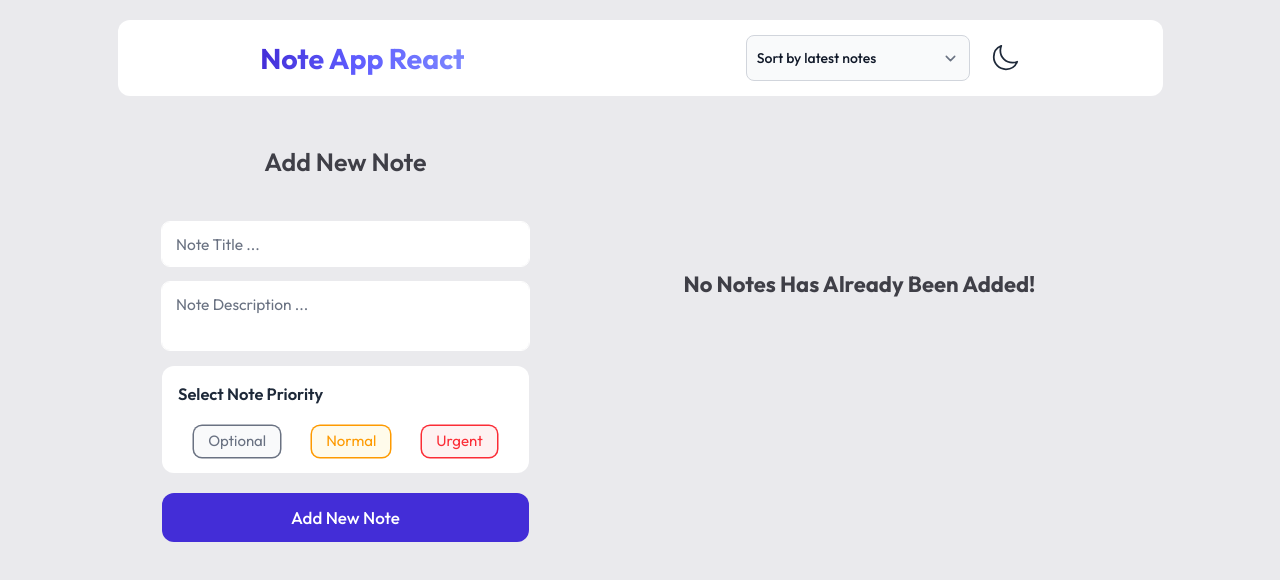
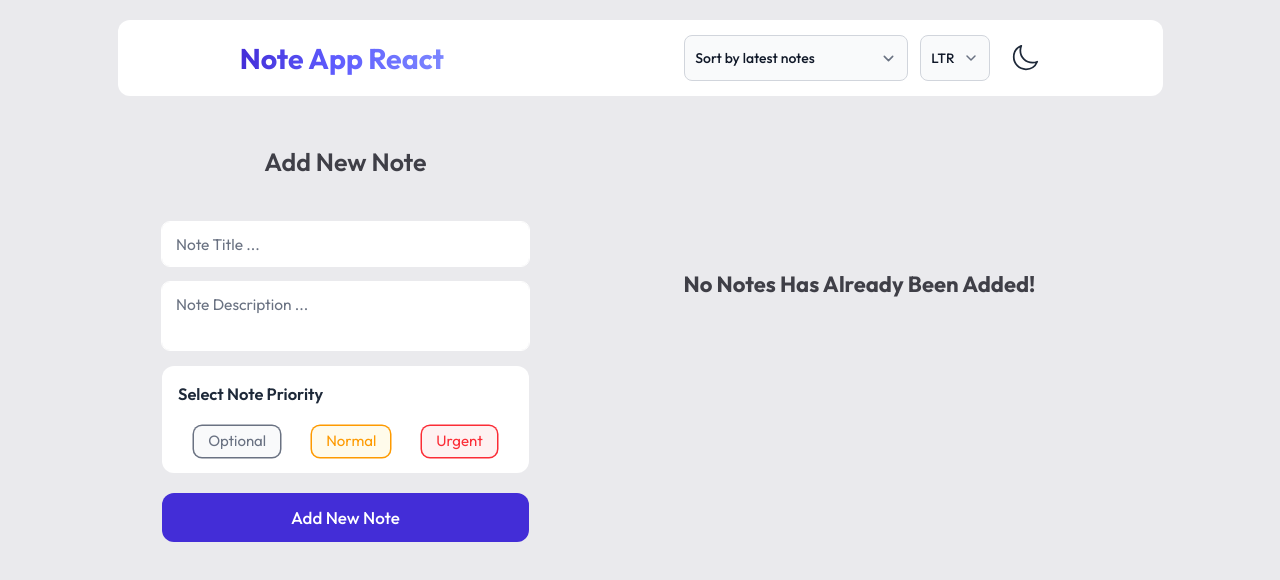
Before and after one commit to rhmti01/Note-App-React, a React (Vite) app: page / in a window 1280 px wide. Shown: the top 580 px of the page. Built offline with nearby package versions, Linux system fonts and the light colour scheme.

Commit message:
add note rtl & ltr direction switch

```diff
--- a/src/App.jsx
+++ b/src/App.jsx
@@ -20,6 +20,7 @@ import {
 import useSyncTodosToLocalStorage from "./hooks/useSyncTodosToLocalStorage.js";
 import NoteBody from "./components/NoteBody.jsx";
 import NoteProvider from "./context/NoteContext.jsx";
+import { NoteDirProvider } from "./context/NoteDirContext.jsx";
 
 function App() {
   useSyncTodosToLocalStorage();
@@ -127,6 +128,7 @@ function App() {
 
   return (
     <NoteProvider notes={notes} handlers={noteHandlers}>
+      <NoteDirProvider>
         <div className="w-full 2xl:max-w-[1280px] xl:max-w-[1100px] flex items-center flex-col xg:pb-24 mm:pb-20 ss:pb-10">
           <Toaster />
           {editModal && selectEditNote && (
@@ -146,6 +148,7 @@ function App() {
           <NoteHeader sortBy={sortBy} onSortNotes={handleSortChange} />
           <NoteBody />
         </div>
+      </NoteDirProvider>
     </NoteProvider>
   );
 }
--- a/src/components/ModalOnRemove.jsx
+++ b/src/components/ModalOnRemove.jsx
@@ -17,7 +17,6 @@ function ModalOnRemove({recoredRemoveNote , setRemoveModal }) {
         <div className="flex justify-between md:mt-12 ss:mt-10">
           <button
             onClick={()=>{
-                console.log(3);
                 recoredRemoveNote()
             }}
             className="bg-gradient-to-tr from-red-700 to-red-600 text-white px-3 py-1.5 rounded-lg cursor-pointer font-medium"
--- a/src/components/NoteHeader.jsx
+++ b/src/components/NoteHeader.jsx
@@ -1,13 +1,14 @@
+import SortDirection from "./SortDirection";
 import ThemeSwitch from "./ThemeSwitch";
 
 function NoteHeader({ sortBy, onSortNotes }) {
   return (
-    <div className="  w-full ss:pt-4 mm:pt-0 2xl:h-20 xl:h-[76px] xx:h-[70px] mm:h-[68px] ss:h-auto mm:py-0 ss:py-3 bg-white dark:bg-gray-900/40 ww:rounded-xl  ss:rounded-b-lg mm:rounded-xl flex items-center justify-around flex-wrap ss:gap-x-9 ss:px-5 mm:gap-y-0 ss:gap-y-3  2xl:mt-6 xl:mt-5 xx:mt-5 mm:mt-3 mm:w-[95%] ">
+    <div className="  w-full ss:pt-4 mm:pt-0 2xl:h-20 xl:h-[76px] xx:h-[70px] mm:h-[68px] ss:h-auto pp:py-0 ss:py-3 bg-white dark:bg-gray-900/40 ww:rounded-xl  ss:rounded-b-lg mm:rounded-xl flex items-center justify-around flex-wrap ss:gap-x-9 ss:px-5 mm:gap-y-0 ss:gap-y-3  2xl:mt-6 xl:mt-5 xx:mt-5 ww:mt-3 ww:w-[95%] ">
       <h2 className=" font-bold  2xl:text-[30px] xl:text-[28.5px] xg:text-[26px] xx:text-[24px] mm:text-[22px] ss:text-[22px] my-0  bg-gradient-to-r from-indigo-700 via-indigo-500 to-indigo-400 dark:bg-gradient-to-r  inline-block text-transparent bg-clip-text   ">
         Note App React{" "}
       </h2>
       <div className=" flex items-center justify-between rr:gap-x-5 ss:gap-x-2 ">
-        <form className="  ">
+        <form className=" flex justify-between items-center gap-x-3 ">
           <select
             value={sortBy}
             onChange={onSortNotes}
@@ -33,6 +34,7 @@ function NoteHeader({ sortBy, onSortNotes }) {
               Sort by completed notes
             </option>
           </select>
+          <SortDirection/>
         </form>
         <ThemeSwitch />
       </div>
--- a/src/components/NoteItem.jsx
+++ b/src/components/NoteItem.jsx
@@ -1,4 +1,6 @@
 /* eslint-disable react/prop-types */
+
+import { useNoteDirContext } from "../context/NoteDirContext";
 
 function NoteItem({ note, onRemoveNote, onCompleteNote , onEditNote }) {
     const options = {
@@ -12,18 +14,21 @@ function NoteItem({ note, onRemoveNote, onCompleteNote , onEditNote }) {
 
     const priorityStyles = {
     optional: "bg-gray-200 dark:bg-gray-200 text-gray-700",
-    normal: "bg-amber-200 dark:bg-amber-200 text-yellow-700",
+    normal: "bg-amber-100 dark:bg-amber-100 text-yellow-600",
     urgent: "bg-red-200 dark:bg-red-200 text-red-700",
     };
 
+    const {dir} = useNoteDirContext()
+    console.log(dir);
+
     return (
         <div className={`  ${note.completed ? " bg-zinc-200 dark:bg-gray-800  ring-1 ring-slate-300 dark:ring-0  " : "bg-white dark:bg-slate-900/50   "}    w-full max-w-[575px] xg:my-2 xx:my-1.5 mm:my-1.5 ss:my-1 rounded-2xl shadow-mm z-auto  `}>
-            <div className={`  ${note.completed ? " drop-shadow-lg dark:drop-shadow-none " : " "}  flex items-center justify-between w-full ss:pr-2 xx:pr-2  `} >
-                <div className=" 2xl:pl-5  xx:pl-[18px] mm:pl-3.5 ss:pl-3 basis-3/4 max-w-[75%] flex items-start justify-around flex-col ">
-                    <p className={`  ${note.completed ? "text-slate-500 line-through " : "text-zinc-900 dark:text-zinc-100 "} w-full xl:mt-4 xx:mt-3 mm:mt-2.5 ss:mt-2 2xl:text-lg xg:text-[17.5px] xx:text-[17.5px] mm:text-[16.6px] ss:text-[16px] font-bold  text-lg break-words text-wrap `} >{note.title}</p>
-                    <p className={`  ${note.completed ? "text-slate-500 line-through " : "text-zinc-400 dark:text-zinc-300 "} w-full 2xl:text-base xl:text-[15.5px] xg:text-[15px] xx:text-[14.5px] mm:text-[15px] ss:text-[14.5px] 2xl:mt-2 xl:mt-1.5 ss:mt-1  font-light  ss:pr-7 mm:pr-0 break-words text-wrap `}  >{note.description} </p>
+            <div className={`  ${note.completed ? " drop-shadow-lg dark:drop-shadow-none " : " "} ${dir =="rtl" ? "flex-row-reverse " : ""} flex items-center justify-between w-full ss:pr-2 xx:pr-2  `} >
+                <div className={`  ${dir =="rtl" ? "justify-around  2xl:pr-5  xx:pr-[18px] mm:pr-3.5 ss:pr-3 text-right " : " text-left justify-start 2xl:pl-5  xx:pl-[18px] mm:pl-3.5 ss:pl-3  "} basis-3/4 max-w-[75%] flex items-start  flex-col  ` }>
+                    <p className={`  ${note.completed ? "text-slate-500 line-through " : "text-zinc-900 dark:text-zinc-100 "} w-full xl:mt-4 xx:mt-3 mm:mt-2.5 ss:mt-2 2xl:text-lg xg:text-[17.5px] xx:text-[17.5px] mm:text-[16.6px] ss:text-[16px] font-bold  text-lg ss:pl-0 mm:pr-0 break-words text-wrap `} >{note.title}</p>
+                    <p className={`  ${note.completed ? "text-slate-500 line-through " : "text-zinc-400 dark:text-zinc-300 "} w-full 2xl:text-base xl:text-[15.5px] xg:text-[15px] xx:text-[14.5px] mm:text-[15px] ss:text-[14.5px] 2xl:mt-2 xl:mt-1.5 ss:mt-1  font-light  ss:pr-0 mm:pr-0 break-words text-wrap `}  >{note.description} </p>
                 </div>
-                <div className="  flex items-center justify-around  pt-3 ss:basis-[22%] rr:basis-[20%] mm:basis-[19%] ww:basis-[23%] 2xl:basis-[21%] xl:gap-x-1 xg:gap-x-1 mm:gap-x-2 ss:gap-x-2   ">
+                <div className={`  ${dir == "ltr" ? "" : "flex-row-reverse"} pl-2  flex items-center justify-around  pt-3 ss:basis-[22%] rr:basis-[20%] mm:basis-[19%] ww:basis-[23%] 2xl:basis-[21%] xl:gap-x-1 xg:gap-x-1 mm:gap-x-2 ss:gap-x-2   `}>
                     <div
                         onClick={() => onEditNote(note.id)}
                         className=" mx-1 2xl:size-6 xl:size-5.5 mm:size-5.5 ss:size-5.5  rounded-[9px] cursor-pointer  flex items-center justify-center  ring-[1.5px] outline-0 border-0 ring-offset-0 dark:ring-gray-300  ring-gray-600 " >
--- a/src/components/NoteStatus.jsx
+++ b/src/components/NoteStatus.jsx
@@ -11,13 +11,13 @@ function NoteStatus({ notes }) {
         <div>
             <ul className="flex justify-around items-center w-full shadow-mm xx:rounded-lg ss:rounded-xl  xl:my-3 xg:my-2.5 xx:my-3 mm:my-3 ss:my-3 py-2  mx-auto  bg-gradient-to-br from-white to-gray-100  dark:bg-gradient-to-br dark:from-[#0a1022] dark:to-[#060a1a]  " >
                 <li className=" font-bold 2xl:text-[16px] xl:text-[15.5px] xg:text-[15px] xx:text-[14.5px] mm:text-[14.5px] ss:text-[14.5px] py-1 px-5  rounded-lg text-slate-900 dark:text-slate-100 " >
-                    All <span className=" rr:inline-flex hidden 2xl:text-[14px] xl:text-[13px] xx:text-[12.5px] mm:text-[12px] ss:text-[11px] ml-1 px-2 py-1 text-white dark:text-slate-950 bg-zinc-800 dark:bg-slate-200  font-medium rounded-full " >{notes.length}</span>
+                    All <span className=" font-bold rr:inline-flex hidden 2xl:text-[14px] xl:text-[13.5px] xx:text-[13.5px] mm:text-[13px] ss:text-[12px] ml-1 px-2 py-1 text-white dark:text-slate-950 bg-zinc-800 dark:bg-slate-200 rounded-full " >{notes.length}</span>
                 </li>
                 <li className=" font-bold 2xl:text-[16px] xl:text-[15.5px] xg:text-[15px] xx:text-[14.5px] mm:text-[14.5px] ss:text-[14.5px] py-1 px-5  rounded-lg text-slate-900 dark:text-slate-100 " >
-                    Open <span className=" rr:inline-flex hidden 2xl:text-[14px] xl:text-[13px] xx:text-[12.5px] mm:text-[12px] ss:text-[11px] ml-1 px-2 py-1 text-white dark:text-slate-950 bg-zinc-800 dark:bg-slate-200  font-medium rounded-full " >{openNotesLength}</span>
+                    Open <span className=" font-bold rr:inline-flex hidden 2xl:text-[14px] xl:text-[13.5px] xx:text-[13.5px] mm:text-[13px] ss:text-[12px] ml-1 px-2 py-1 text-white dark:text-slate-950 bg-zinc-800 dark:bg-slate-200    rounded-full " >{openNotesLength}</span>
                 </li>
                 <li className=" font-bold 2xl:text-[16px] xl:text-[15.5px] xg:text-[15px] xx:text-[14.5px] mm:text-[14.5px] ss:text-[14.5px] py-1 px-5  rounded-lg text-slate-900 dark:text-slate-100 " >
-                    Completed <span className=" rr:inline-flex hidden 2xl:text-[14px] xl:text-[13px] xx:text-[12.5px] mm:text-[12px] ss:text-[11px] ml-1 px-2 py-1 text-white dark:text-slate-950 bg-zinc-800 dark:bg-slate-200  font-medium rounded-full " >{completedNotesLength}</span>
+                    Completed <span className=" font-bold rr:inline-flex hidden 2xl:text-[14px] xl:text-[13.5px] xx:text-[13.5px] mm:text-[13px] ss:text-[12px] ml-1 px-2 py-1 text-white dark:text-slate-950 bg-zinc-800 dark:bg-slate-200   rounded-full " >{completedNotesLength}</span>
                 </li>
             </ul>
         </div>
--- /dev/null
+++ b/src/components/SortDirection.jsx
@@ -0,0 +1,32 @@
+import React from "react";
+import { useNoteDirContext } from "../context/NoteDirContext";
+
+function SortDirection() {
+  const { dir, setDir } = useNoteDirContext();
+
+  return (
+    <div>
+      <select
+        value={dir}
+        onChange={(e) => setDir(e.target.value)}
+        id="directionChanger"
+        className=" 2xl:text-[14px] mm:text-[13.5px] ss:text-[13px] block xx:w-[70px]  ss:w-[65px] mm:p-2.5 ss:p-2 bg-gray-50 dark:bg-gray-900 border font-medium text-mm cursor-pointer border-gray-300 dark:border-gray-800 text-gray-900 dark:text-gray-100  rounded-lg focus:bg-indigo-50 dark:focus:bg-gray-900 focus:ring-indigo-500 focus:border-indigo-500  "
+      >
+        <option
+          className="2xl:text-[14px] mm:text-[13.5px] ss:text-[13px]  "
+          value="ltr"
+        >
+          LTR
+        </option>
+        <option
+          className="2xl:text-[14px] mm:text-[13.5px] ss:text-[13px]  "
+          value="rtl"
+        >
+          RTL
+        </option>
+      </select>
+    </div>
+  );
+}
+
+export default SortDirection;
--- /dev/null
+++ b/src/context/NoteDirContext.jsx
@@ -0,0 +1,18 @@
+import { createContext, useContext, useState } from "react";
+import useLocalStorageState from "../hooks/useLocalStorageState";
+
+const NoteDirContext = createContext();
+
+export function NoteDirProvider({ children }) {
+   const [dir, setDir] = useLocalStorageState("dir", "ltr");
+
+  return (
+    <NoteDirContext.Provider value={{ dir, setDir }}>
+      {children}
+    </NoteDirContext.Provider>
+  );
+}
+
+export function useNoteDirContext() {
+  return useContext(NoteDirContext);
+}
--- a/src/index.css
+++ b/src/index.css
@@ -9,6 +9,7 @@
   --breakpoint-xx: 970px;
   --breakpoint-ww: 630px;
   --breakpoint-mm: 548px;
+  --breakpoint-pp: 555px;
   --breakpoint-rr: 375px;
   --breakpoint-ss: 290px;
   /* costum font */
```
Lines whose indentation alone changed are shown as unchanged.
